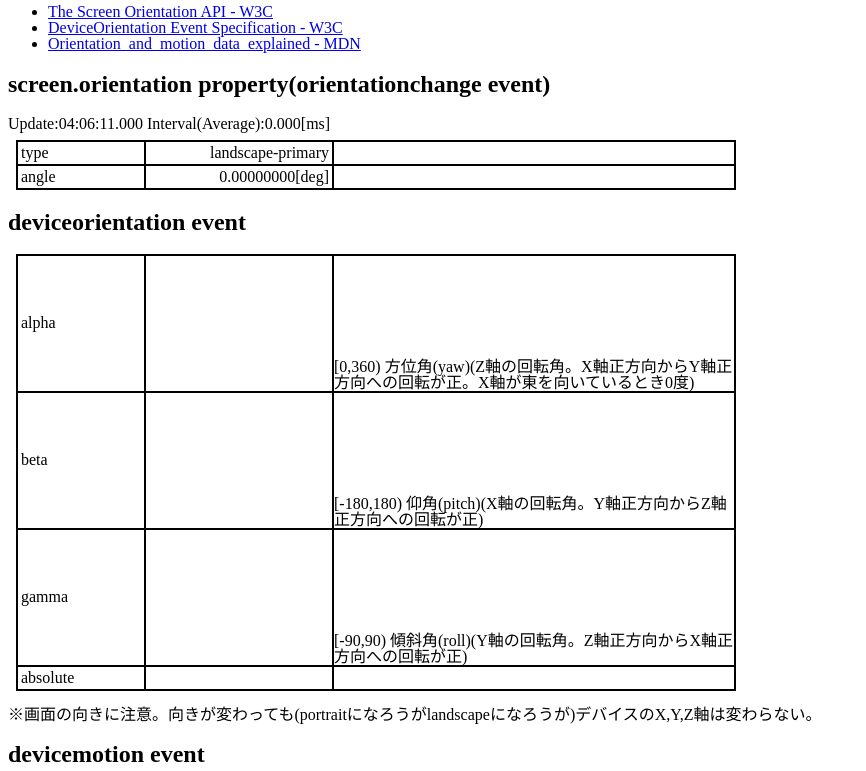
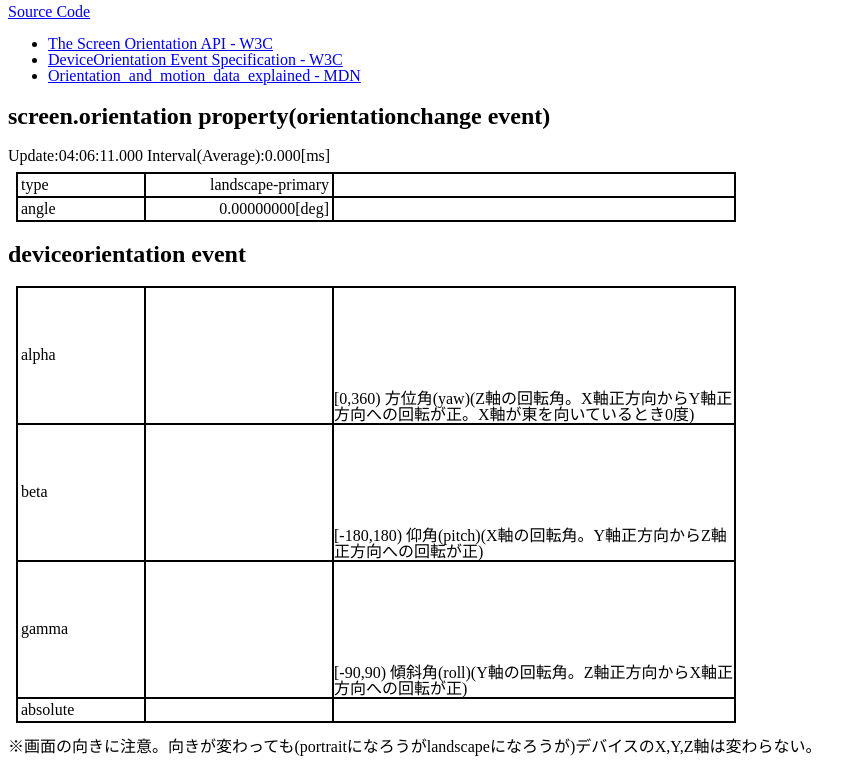
Before and after one commit to misohena/js_deviceorientation, a plain HTML site: page index.html in a window 1280 px wide. Shown: the part 71-842 px from the top of the page, without its empty margins (0-866 px from the left). Drawn offline with Linux system fonts and the light colour scheme.

Commit message:
Add link

```diff
--- a/index.html
+++ b/index.html
@@ -36,6 +36,7 @@ table th {
   </head>
   <body>
     <h1>DeviceOrientation Event Viewer</h1>
+    <p><a href="http://github.com/misohena/js_deviceorientation">Source Code</a></p>
     <ul>
       <li><a href="http://www.w3.org/TR/screen-orientation/">The Screen Orientation API - W3C</a></li>
       <li><a href="http://www.w3.org/TR/orientation-event/">DeviceOrientation Event Specification - W3C</a></li>
```
Also changed, not shown: 1 other file.
